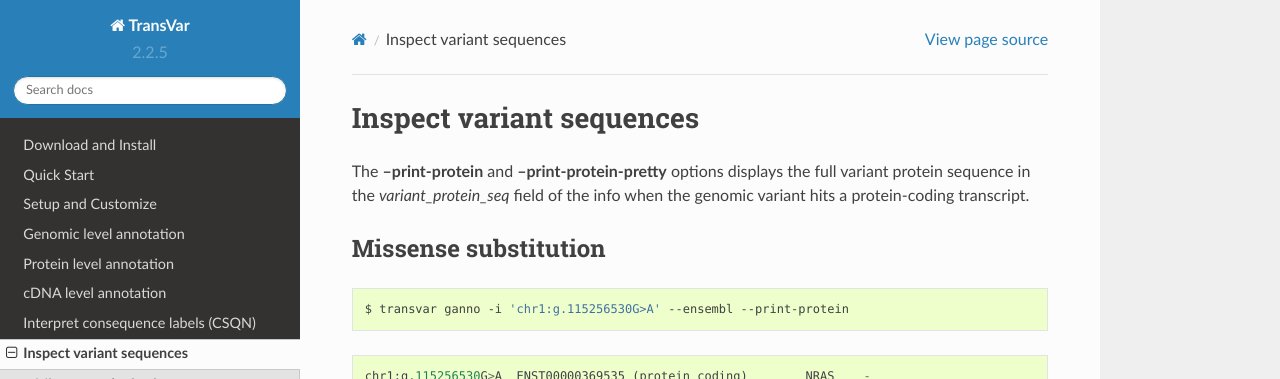
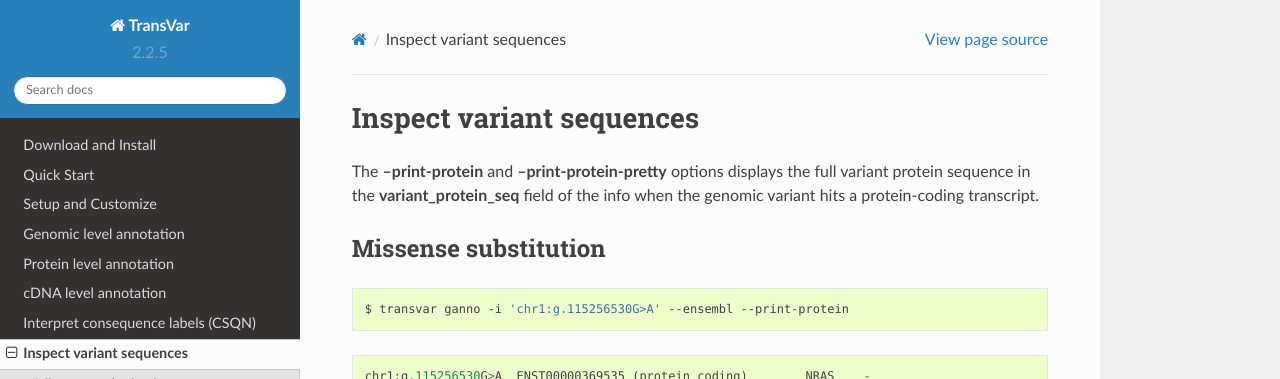
Before and after one commit to zwdzwd/transvar, a Sphinx documentation site: the page built from docs/source/inspect_variants.rst, in a window 1280 px wide. Shown: the top 379 px of the page. Built offline with Sphinx 7.4.7 and the Read the Docs theme 2.0.0, drawn with Linux system fonts in a browser that asks for light colours.

Commit message:
minor, message omitted

```diff
--- a/docs/source/inspect_variants.rst
+++ b/docs/source/inspect_variants.rst
@@ -2,7 +2,7 @@
 Inspect variant sequences
 ***************************
 
-The **--print-protein** and **--print-protein-pretty** options displays the full variant protein sequence in the `variant_protein_seq` field of the info when the genomic variant hits a protein-coding transcript.
+The **--print-protein** and **--print-protein-pretty** options displays the full variant protein sequence in the **variant_protein_seq** field of the info when the genomic variant hits a protein-coding transcript.
 
 Missense substitution
 #######################
```
